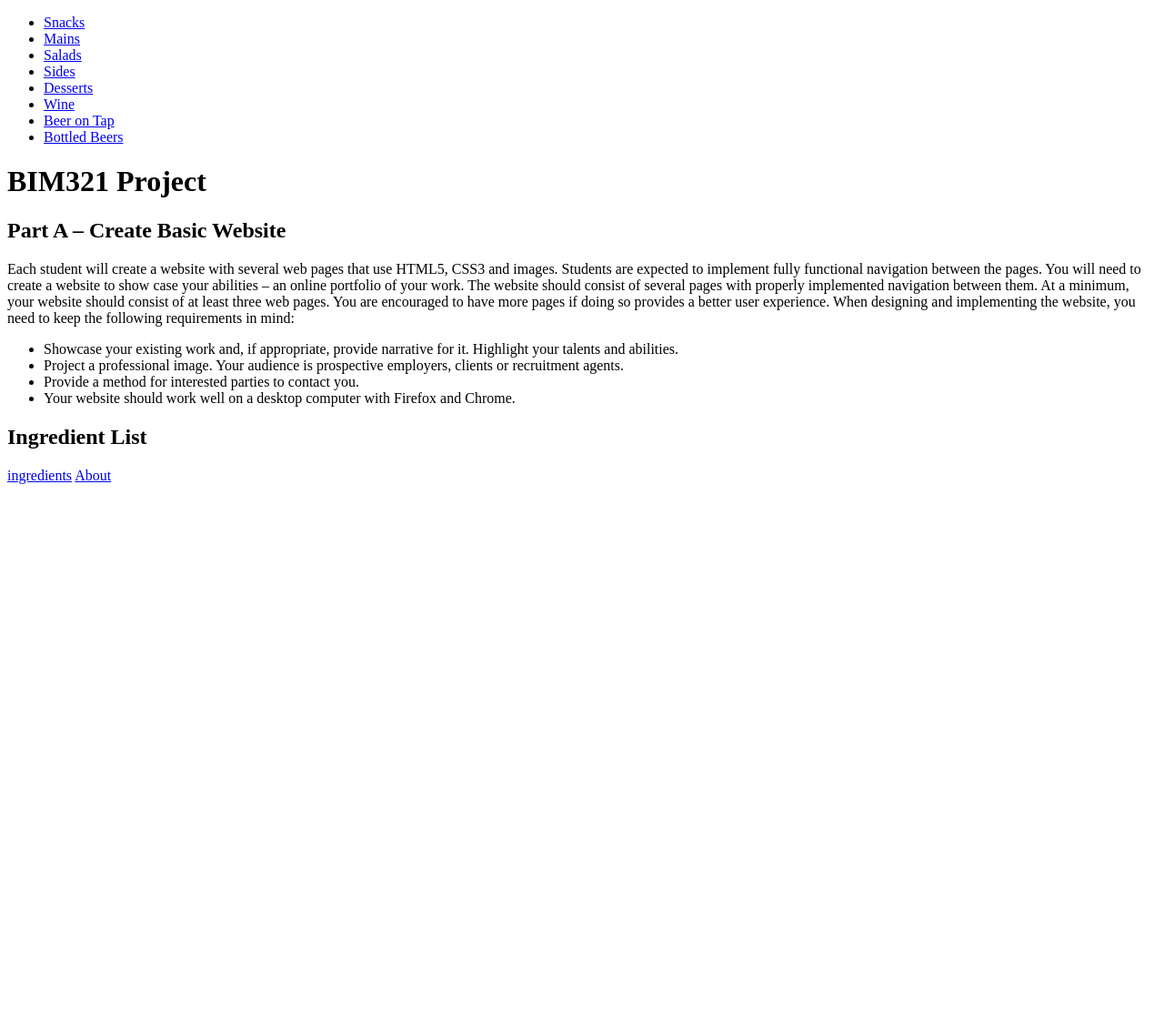
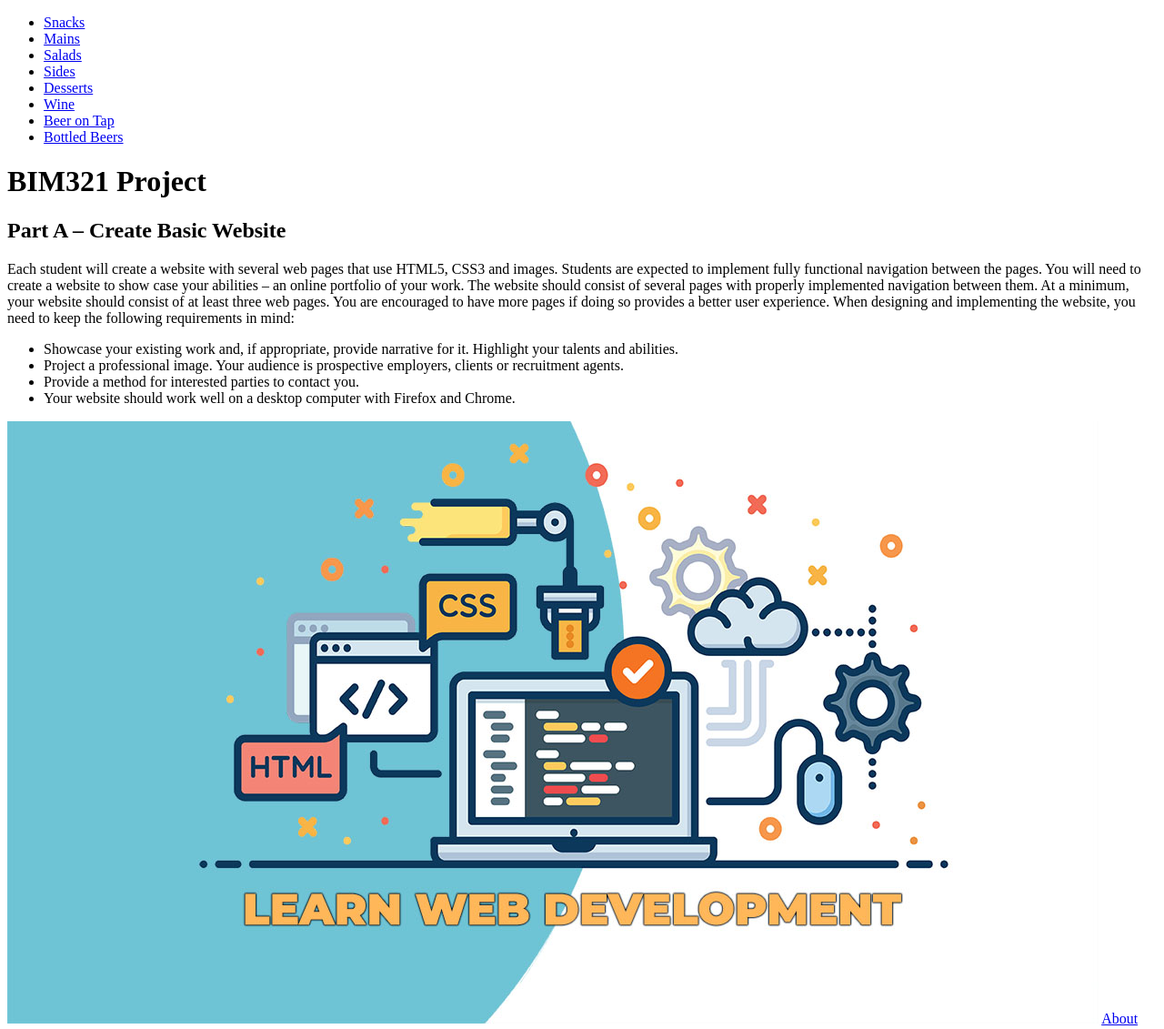
Before and after one commit to BinliChen/trivial-site, a plain HTML site: page index.html in a window 1280 px wide. Shown: the top 1131 px of the page at 91% size. Before the commit the page ends 800 px from the top, so only its background shows below. Drawn offline with Linux system fonts and the light colour scheme.

Commit message:
Add image

```diff
--- a/index.html
+++ b/index.html
@@ -3,6 +3,7 @@
 <head>
  <meta charset="utf-8">
  <title>bim321 Project</title>
+ <link rel="stylesheet"href="/path/stylesheet.css">
 </head>
 <body>
     <nav><ul>
@@ -35,10 +36,11 @@
     <li> Provide a method for interested parties to contact you.</li>
     <li>Your website should work well on a desktop computer with Firefox and Chrome.</li>
   </ul>
+  <img src="images/avatar.jpg" alt="Picture of subject">
+  <a href="about.html">About</a>
+
   <h2 id="ingredients">Ingredient List</h2>
-  <a href="#ingredients">ingredients</a>
-
-  <a href="about.html">About</a>
+  <a href="#ingredients">ingredients</a><br>
 
 </body>
 </html>
```
Also changed, not shown: about.html (+1 -1 lines).
